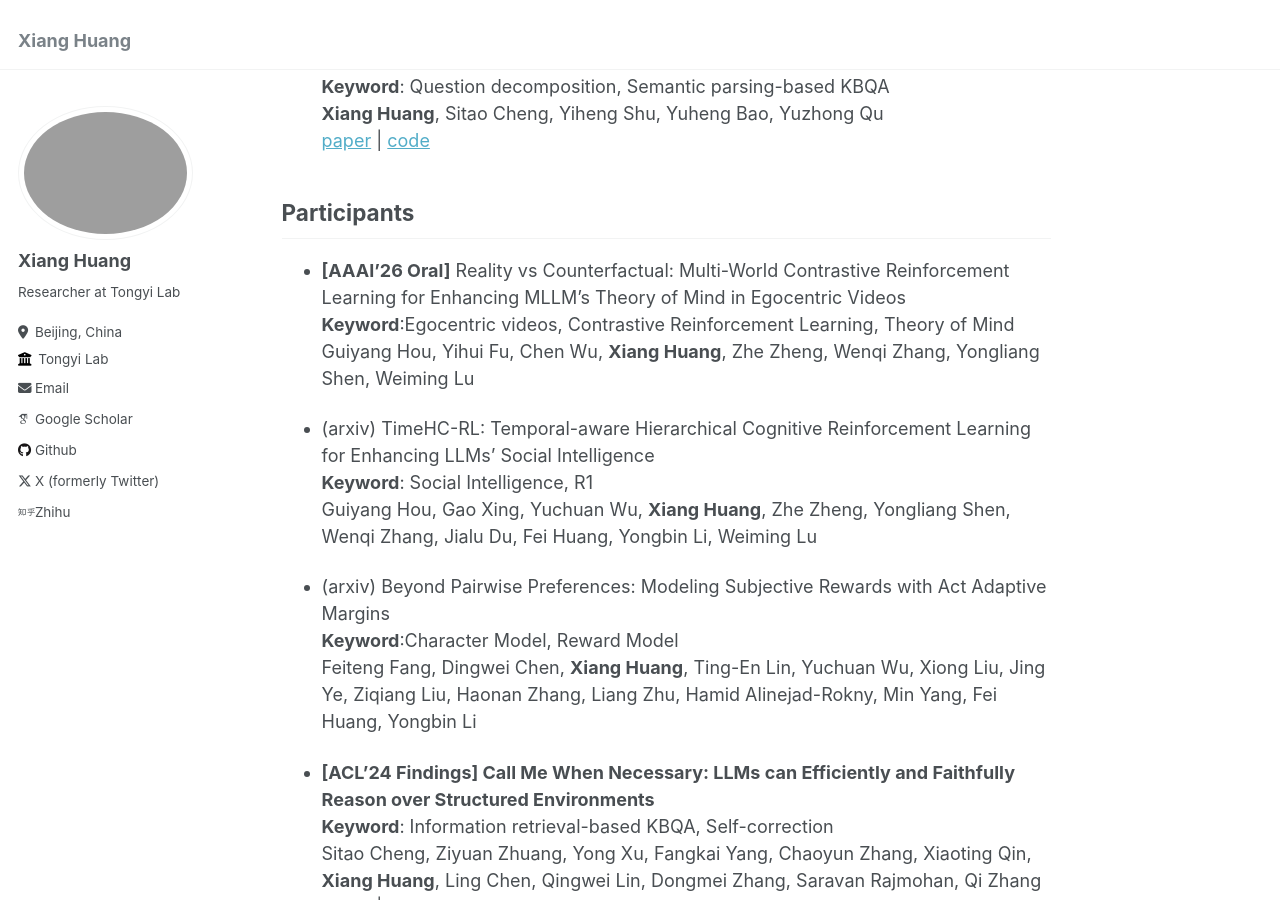
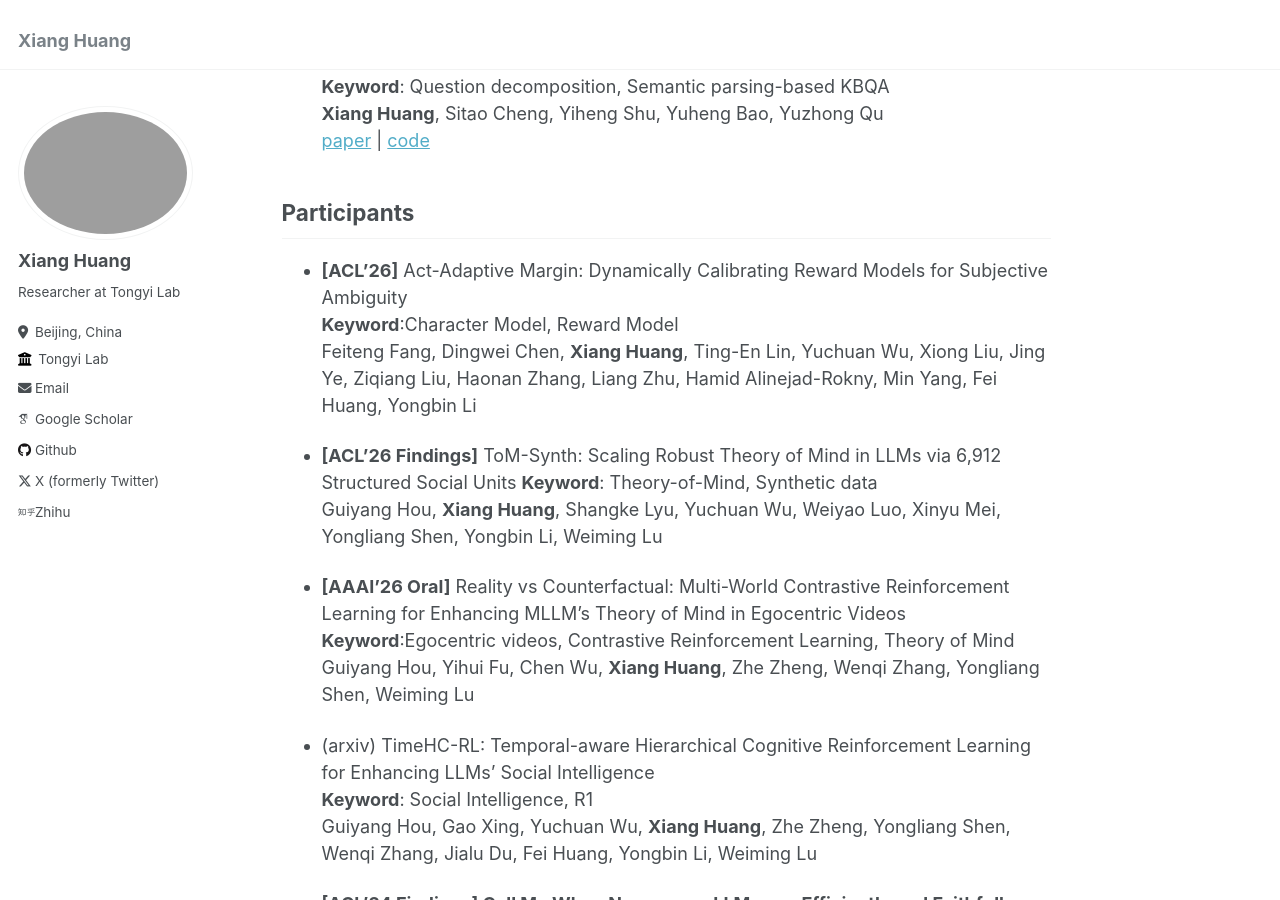
Before and after one commit to cdhx/cdhx.github.io, a Jekyll site: the page built from _pages/about.md, in a window 1280 px wide and 900 px high, scrolled down 1276 px. Built offline with Jekyll 4.4.1, drawn with Linux system fonts in a browser that asks for light colours; some web fonts are replaced; some of the changed text lies outside the part shown.

Commit message:
Update about.md

```diff
--- a/_pages/about.md
+++ b/_pages/about.md
@@ -48,6 +48,14 @@ Publication
 
 ## Participants
 
+- **[ACL'26]** Act-Adaptive Margin: Dynamically Calibrating Reward Models for Subjective Ambiguity <br/>
+**Keyword**:Character Model, Reward Model<br/>
+Feiteng Fang, Dingwei Chen, **Xiang Huang**, Ting-En Lin, Yuchuan Wu, Xiong Liu, Jing Ye, Ziqiang Liu, Haonan Zhang, Liang Zhu, Hamid Alinejad-Rokny, Min Yang, Fei Huang, Yongbin Li <br/>
+
+- **[ACL'26 Findings]** ToM-Synth: Scaling Robust Theory of Mind in LLMs via 6,912 Structured Social Units
+**Keyword**: Theory-of-Mind, Synthetic data<br/>
+Guiyang Hou, **Xiang Huang**, Shangke Lyu, Yuchuan Wu, Weiyao Luo, Xinyu Mei, Yongliang Shen, Yongbin Li, Weiming Lu
+
 - **[AAAI'26 Oral]** Reality vs Counterfactual: Multi-World Contrastive Reinforcement Learning for Enhancing MLLM's Theory of Mind in Egocentric Videos <br/>
 **Keyword**:Egocentric videos, Contrastive Reinforcement Learning, Theory of Mind<br/>
 Guiyang Hou, Yihui Fu, Chen Wu, **Xiang Huang**, Zhe Zheng, Wenqi Zhang, Yongliang Shen, Weiming Lu <br/>
@@ -55,10 +63,6 @@ Guiyang Hou, Yihui Fu, Chen Wu, **Xiang Huang**, Zhe Zheng, Wenqi Zhang, Yonglia
 - (arxiv) TimeHC-RL: Temporal-aware Hierarchical Cognitive Reinforcement Learning for Enhancing LLMs’ Social Intelligence <br/>
 **Keyword**: Social Intelligence, R1<br/>
 Guiyang Hou, Gao Xing, Yuchuan Wu, **Xiang Huang**, Zhe Zheng, Yongliang Shen, Wenqi Zhang, Jialu Du, Fei Huang, Yongbin Li, Weiming Lu <br/>
-
-- (arxiv) Beyond Pairwise Preferences: Modeling Subjective Rewards with Act Adaptive Margins <br/>
-**Keyword**:Character Model, Reward Model<br/>
-Feiteng Fang, Dingwei Chen, **Xiang Huang**, Ting-En Lin, Yuchuan Wu, Xiong Liu, Jing Ye, Ziqiang Liu, Haonan Zhang, Liang Zhu, Hamid Alinejad-Rokny, Min Yang, Fei Huang, Yongbin Li <br/>
 
 - **[ACL'24 Findings] Call Me When Necessary: LLMs can Efficiently and Faithfully Reason over Structured Environments** <br/>
 **Keyword**: Information retrieval-based KBQA, Self-correction<br/>
```
Also changed, not shown: other parts of _pages/about.md (+3 -2 lines).
